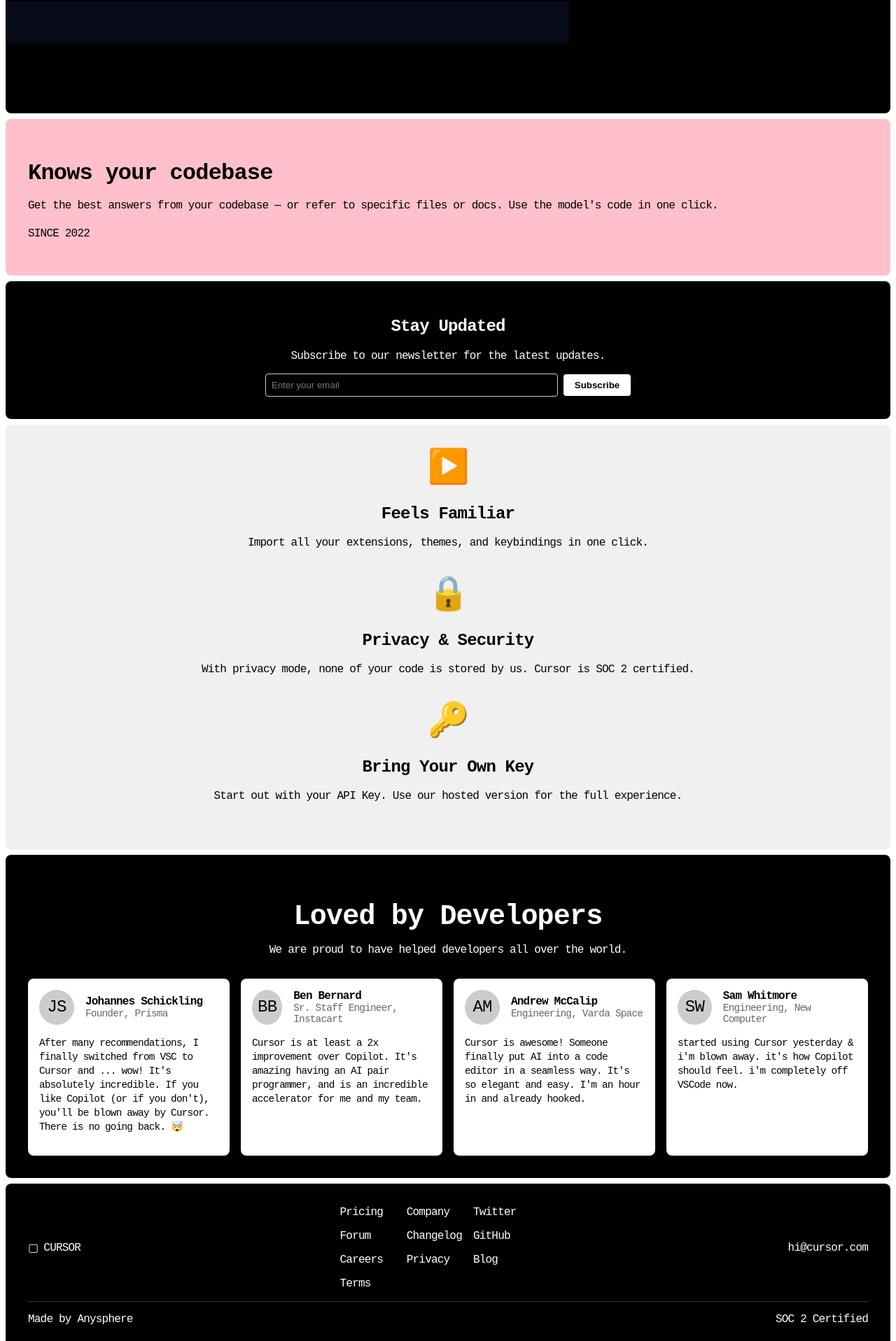
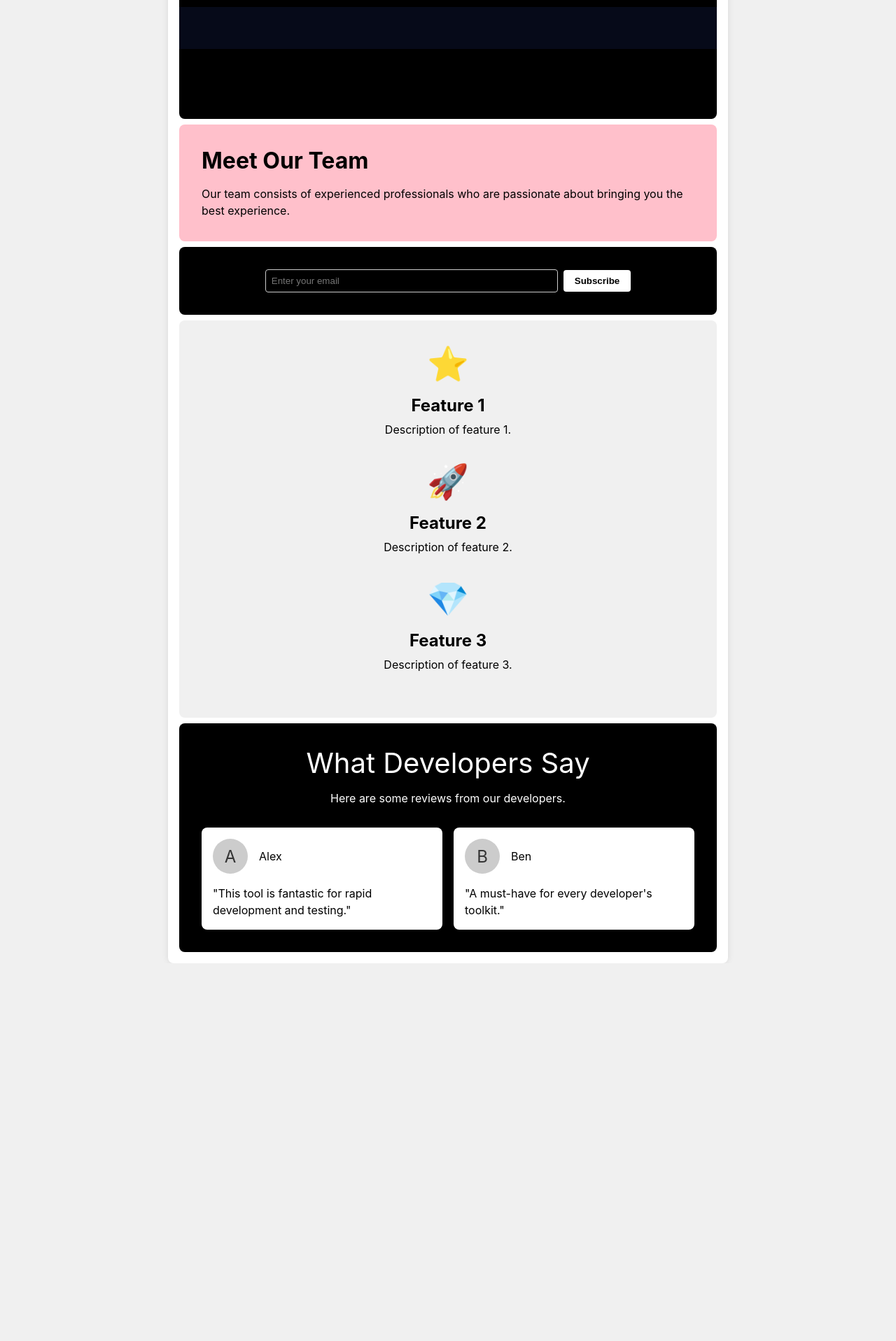
Before and after one commit to bigmacfive/LandingPage, a React (Create React App) app: page / in a window 1280 px wide. Shown: the part 650-2567 px from the top of the page at 70% size. After the commit the page ends 2027 px from the top, so only its background shows below. Built offline with nearby package versions, Linux system fonts and the light colour scheme.

Commit message:
style update

```diff
--- a/src/LandingPage.js
+++ b/src/LandingPage.js
@@ -1,5 +1,6 @@
 import React, { useState, useEffect, useRef } from 'react';
 import Matter from 'matter-js';
+import './index.css'; // CSS 파일 임포트
 
 const LandingPage = () => {
   const [isMobile, setIsMobile] = useState(window.innerWidth <= 500);
@@ -91,12 +92,6 @@
   };
 
   const styles = {
-    container: {
-      fontFamily: "'IBM Plex Mono', monospace",
-      letterSpacing: '-0.05em',
-      backgroundColor: 'white',
-      padding: '0.5rem',
-    },
     header: {
       display: 'flex',
       justifyContent: 'space-between',
@@ -258,115 +253,34 @@
       alignItems: 'center',
       justifyContent: 'center',
       fontSize: '1.5rem',
-    },
-    reviewName: {
-      fontWeight: 'bold',
-    },
-    reviewPosition: {
-      fontSize: '0.9rem',
-      color: '#666',
+      color: '#333',
     },
     reviewText: {
-      fontSize: '0.9rem',
-      lineHeight: '1.4',
-    },
-    footer: {
-      backgroundColor: 'black',
-      color: 'white',
-      padding: '2rem',
-      marginTop: '0.5rem',
-      borderRadius: '8px',
-    },
-    footerContent: {
-      display: 'flex',
-      flexDirection: isMobile ? 'column' : 'row',
-      justifyContent: 'space-between',
-      alignItems: isMobile ? 'flex-start' : 'center',
-    },
-    footerLogo: {
-      display: 'flex',
-      alignItems: 'center',
-      marginBottom: isMobile ? '1rem' : 0,
-    },
-    footerLinks: {
-      display: 'grid',
-      gridTemplateColumns: 'repeat(3, 1fr)',
-      gap: '1rem',
-      marginBottom: isMobile ? '1rem' : 0,
-    },
-    footerLink: {
-      color: 'white',
-      textDecoration: 'none',
-    },
-    footerEmail: {
-      marginBottom: isMobile ? '1rem' : 0,
-    },
-    footerBottom: {
-      display: 'flex',
-      justifyContent: 'space-between',
-      alignItems: 'center',
-      marginTop: '1rem',
-      borderTop: '1px solid #333',
-      paddingTop: '1rem',
+      fontSize: '1rem',
+      lineHeight: '1.5',
     },
   };
 
-  const reviews = [
-    {
-      name: "Johannes Schickling",
-      position: "Founder, Prisma",
-      avatar: "JS",
-      text: "After many recommendations, I finally switched from VSC to Cursor and ... wow! It's absolutely incredible. If you like Copilot (or if you don't), you'll be blown away by Cursor. There is no going back. 🤯"
-    },
-    {
-      name: "Ben Bernard",
-      position: "Sr. Staff Engineer, Instacart",
-      avatar: "BB",
-      text: "Cursor is at least a 2x improvement over Copilot. It's amazing having an AI pair programmer, and is an incredible accelerator for me and my team."
-    },
-    {
-      name: "Andrew McCalip",
-      position: "Engineering, Varda Space",
-      avatar: "AM",
-      text: "Cursor is awesome! Someone finally put AI into a code editor in a seamless way. It's so elegant and easy. I'm an hour in and already hooked."
-    },
-    {
-      name: "Sam Whitmore",
-      position: "Engineering, New Computer",
-      avatar: "SW",
-      text: "started using Cursor yesterday & i'm blown away. it's how Copilot should feel. i'm completely off VSCode now."
-    }
-  ];
-
   return (
-    <div style={styles.container}>
-      <header style={styles.header}>
+    <div className="container">
+      <div style={styles.header}>
         <div style={styles.title}>THE SCENTS</div>
         <nav style={styles.nav}>
-          <span style={styles.navItem}>aaaaa</span>
-          <span style={styles.navItem}>bbbbb</span>
-          <span style={styles.navItem}>ccccc</span>
-          <span style={styles.navItem}>ddddd</span>
-          <span style={styles.navItem}>eeeee</span>
+          <div style={styles.navItem}>Home</div>
+          <div style={styles.navItem}>Features</div>
+          <div style={styles.navItem}>Reviews</div>
+          <div style={styles.navItem}>Contact</div>
         </nav>
-        <button style={styles.applyButton}>apply</button>
-      </header>
-
-      <main style={styles.main} ref={sceneRef}></main>
-
-      <section style={styles.teamIntro}>
-        <h2 style={styles.teamTitle}>Knows your codebase</h2>
-        <p style={styles.teamDescription}>
-          Get the best answers from your codebase — or refer to specific files or docs. Use the model's code in one click.
-        </p>
-        <p style={styles.teamDescription}>
-          SINCE 2022
-        </p>
-      </section>
-
-      <section style={styles.emailForm}>
-        <h2>Stay Updated</h2>
-        <p>Subscribe to our newsletter for the latest updates.</p>
+        <button style={styles.applyButton}>Apply Now</button>
+      </div>
+      <div style={styles.main} ref={sceneRef}></div>
+      <div style={styles.teamIntro}>
+        <div style={styles.teamTitle}>Meet Our Team</div>
+        <div style={styles.teamDescription}>
+          Our team consists of experienced professionals who are passionate about bringing you the best experience.
+        </div>
+      </div>
+      <div style={styles.emailForm}>
         <form onSubmit={handleSubmit}>
           <input
             type="email"
@@ -378,77 +292,50 @@
           />
           <button type="submit" style={styles.emailButton}>Subscribe</button>
         </form>
-      </section>
-
-      <section style={styles.featuresSection}>
+      </div>
+      <div style={styles.featuresSection}>
         <div style={styles.feature}>
-          <div style={styles.featureIcon}>▶️</div>
-          <h3 style={styles.featureTitle}>Feels Familiar</h3>
-          <p style={styles.featureDescription}>
-            Import all your extensions, themes, and keybindings in one click.
-          </p>
+          <div style={styles.featureIcon}>⭐</div>
+          <div style={styles.featureTitle}>Feature 1</div>
+          <div style={styles.featureDescription}>Description of feature 1.</div>
         </div>
         <div style={styles.feature}>
-          <div style={styles.featureIcon}>🔒</div>
-          <h3 style={styles.featureTitle}>Privacy & Security</h3>
-          <p style={styles.featureDescription}>
-            With privacy mode, none of your code is stored by us. Cursor is SOC 2 certified.
-          </p>
+          <div style={styles.featureIcon}>🚀</div>
+          <div style={styles.featureTitle}>Feature 2</div>
+          <div style={styles.featureDescription}>Description of feature 2.</div>
         </div>
         <div style={styles.feature}>
-          <div style={styles.featureIcon}>🔑</div>
-          <h3 style={styles.featureTitle}>Bring Your Own Key</h3>
-          <p style={styles.featureDescription}>
-            Start out with your API Key. Use our hosted version for the full experience.
-          </p>
-        </div>
-      </section>
-
-      <section style={styles.developerReviews}>
-        <h2 style={styles.reviewsTitle}>Loved by Developers</h2>
-        <p style={styles.reviewsSubtitle}>We are proud to have helped developers all over the world.</p>
-        <div style={styles.reviewsGrid}>
-          {reviews.map((review, index) => (
-            <div key={index} style={styles.reviewCard}>
-              <div style={styles.reviewProfile}>
-                <div style={styles.reviewAvatar}>{review.avatar}</div>
-                <div>
-                  <div style={styles.reviewName}>{review.name}</div>
-                  <div style={styles.reviewPosition}>{review.position}</div>
+          <div style={styles.featureIcon}>💎</div>
+          <div style={styles.featureTitle}>Feature 3</div>
+          <div style={styles.featureDescription}>Description of feature 3.</div>
         </div>
       </div>
-              <p style={styles.reviewText}>{review.text}</p>
+      <div style={styles.developerReviews}>
+        <div style={styles.reviewsTitle}>What Developers Say</div>
+        <div style={styles.reviewsSubtitle}>Here are some reviews from our developers.</div>
+        <div style={styles.reviewsGrid}>
+          <div style={styles.reviewCard}>
+            <div style={styles.reviewProfile}>
+              <div style={styles.reviewAvatar}>A</div>
+              <div>Alex</div>
             </div>
-          ))}
+            <div style={styles.reviewText}>
+              "This tool is fantastic for rapid development and testing."
             </div>
-
-    </section>
-
-<footer style={styles.footer}>
-  <div style={styles.footerContent}>
-    <div style={styles.footerLogo}>
-      <span style={{ marginRight: '0.5rem' }}>▢</span> CURSOR
           </div>
-    <div style={styles.footerLinks}>
-      <a href="#" style={styles.footerLink}>Pricing</a>
-      <a href="#" style={styles.footerLink}>Company</a>
-      <a href="#" style={styles.footerLink}>Twitter</a>
-      <a href="#" style={styles.footerLink}>Forum</a>
-      <a href="#" style={styles.footerLink}>Changelog</a>
-      <a href="#" style={styles.footerLink}>GitHub</a>
-      <a href="#" style={styles.footerLink}>Careers</a>
-      <a href="#" style={styles.footerLink}>Privacy</a>
-      <a href="#" style={styles.footerLink}>Blog</a>
-      <a href="#" style={styles.footerLink}>Terms</a>
+          <div style={styles.reviewCard}>
+            <div style={styles.reviewProfile}>
+              <div style={styles.reviewAvatar}>B</div>
+              <div>Ben</div>
             </div>
-    <div style={styles.footerEmail}>hi@cursor.com</div>
+            <div style={styles.reviewText}>
+              "A must-have for every developer's toolkit."
             </div>
-  <div style={styles.footerBottom}>
-    <div>Made by Anysphere</div>
-    <div>SOC 2 Certified</div>
           </div>
-</footer>
+        </div>
+      </div>
     </div>
   );
 };
+
 export default LandingPage;
--- a/src/index.css
+++ b/src/index.css
@@ -2,4 +2,19 @@
 body {
     margin: 0;
     font-family: -apple-system, BlinkMacSystemFont, "Segoe UI", Roboto, "Helvetica Neue", Arial, sans-serif;
+    display: flex;
+    justify-content: center; /* 화면 중앙에 컨텐츠를 배치 */
+    align-items: center; /* 화면 중앙에 컨텐츠를 배치 */
+    min-height: 100vh; /* 최소 높이를 화면 전체로 설정 */
+    background-color: #f0f0f0; /* 배경 색상 설정 */
   }
+
+  .container {
+    max-width: 800px;
+    width: 100%; /* 너비를 100%로 설정하되 최대 800px */
+    padding: 1rem;
+    box-sizing: border-box; /* 패딩과 테두리를 포함하여 전체 너비를 계산 */
+    background-color: white;
+    border-radius: 8px; /* 옵션: 배경을 둥글게 설정 */
+    box-shadow: 0 0 10px rgba(0, 0, 0, 0.1); /* 옵션: 배경에 그림자 추가 */
+  }
```
Lines whose indentation alone changed are shown as unchanged.
